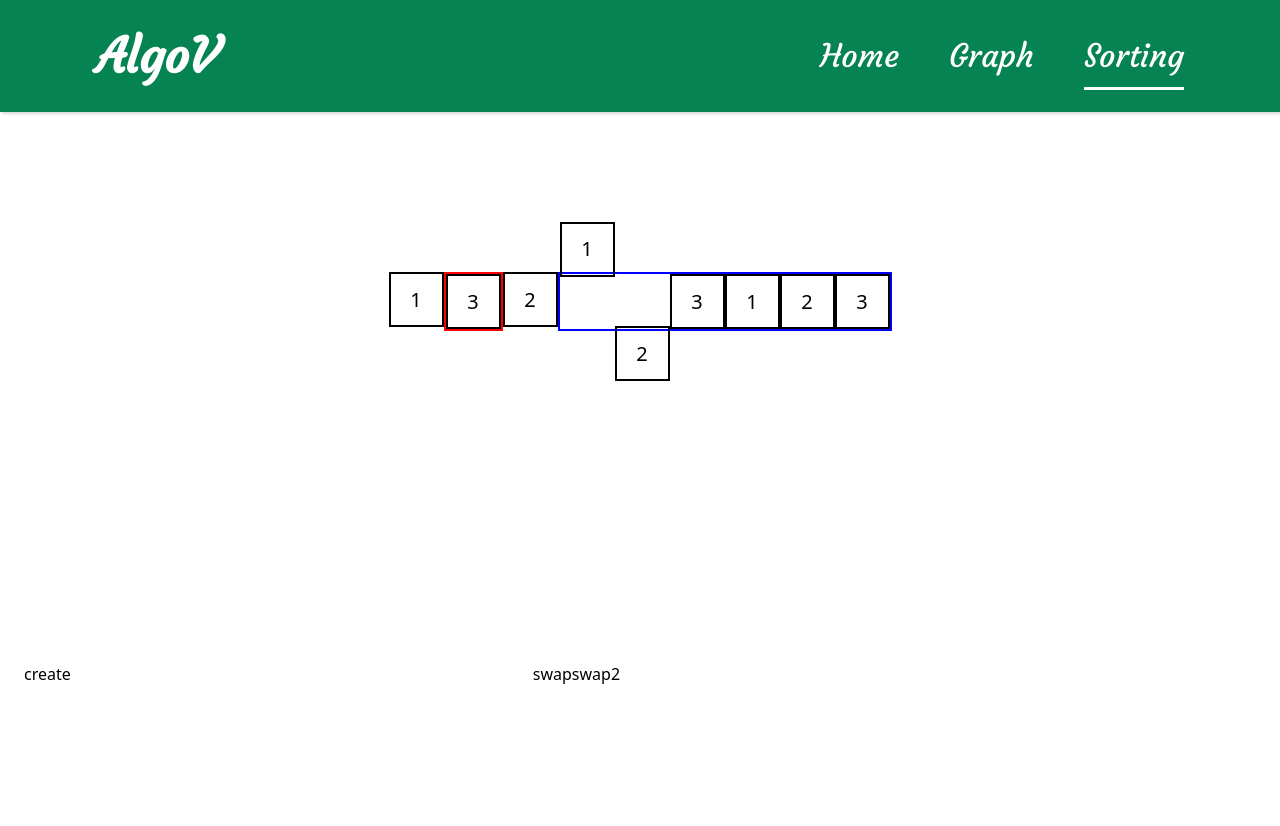
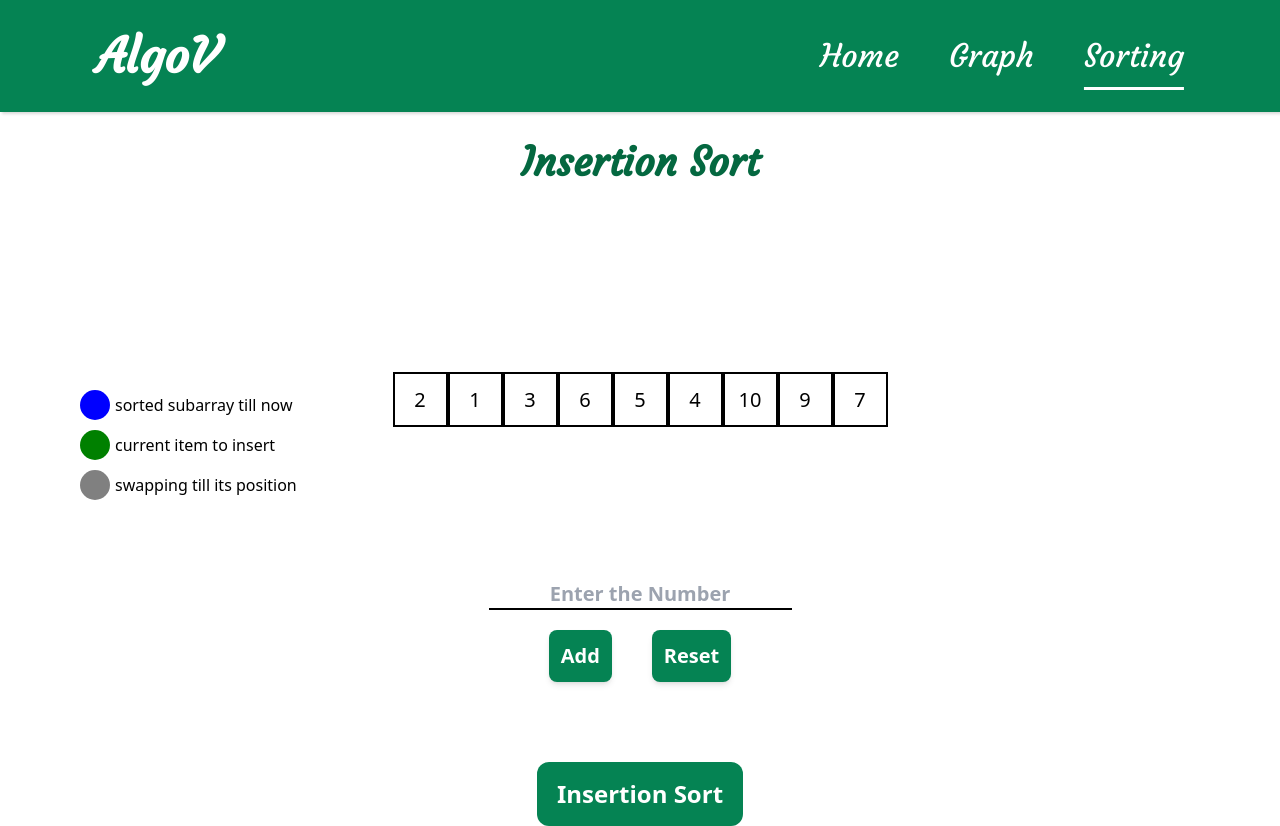
Before and after one commit to Abdelrahman-Abdelmoaty/AlgoV, a React (Create React App) app: page /sorting/insertion-sort in a window 1280 px wide. Before the commit the page ends 800 px from the top, so only its background shows below. Built offline with nearby package versions, Linux system fonts and the light colour scheme.

Commit message:
implemented insertion sort

```diff
--- a/src/components/Navbar.jsx
+++ b/src/components/Navbar.jsx
@@ -15,30 +15,72 @@ export default function Navbar() {
             </Link>
           </li>
           <li>
-            <button className={`${location.pathname.includes("/graph/") && "active"} graph`}>Graph</button>
+            <button
+              className={`${
+                location.pathname.includes("/graph/") && "active"
+              } graph`}
+            >
+              Graph
+            </button>
             <ul className="graph-list">
               <li>
-                <Link className={`${location.pathname === "/graph/BFS" && "active"}`} to="/graph/BFS">
+                <Link
+                  className={`${
+                    location.pathname === "/graph/BFS" && "active"
+                  }`}
+                  to="/graph/BFS"
+                >
                   BFS
                 </Link>
               </li>
               <li>
-                <Link className={`${location.pathname === "/graph/DFS" && "active"}`} to="/graph/DFS">
+                <Link
+                  className={`${
+                    location.pathname === "/graph/DFS" && "active"
+                  }`}
+                  to="/graph/DFS"
+                >
                   DFS
                 </Link>
               </li>
             </ul>
           </li>
           <li>
-            <button className={`${location.pathname.includes("/sorting/") && "active"} sorting`}>Sorting</button>
+            <button
+              className={`${
+                location.pathname.includes("/sorting/") && "active"
+              } sorting`}
+            >
+              Sorting
+            </button>
             <ul className="sorting-list">
               <li>
-                <Link className={`${location.pathname === "/sorting/bubble-sort" && "active"}`} to="/sorting/bubble-sort">
+                <Link
+                  className={`${
+                    location.pathname === "/sorting/bubble-sort" && "active"
+                  }`}
+                  to="/sorting/bubble-sort"
+                >
                   Bubble Sort
                 </Link>
               </li>
               <li>
-                <Link className={`${location.pathname === "/sorting/insertion-sort" && "active"}`} to="/sorting/insertion-sort">
+                <Link
+                  className={`${
+                    location.pathname === "/sorting/selection" && "active"
+                  }`}
+                  to="/sorting/selection-sort"
+                >
+                  Selection Sort
+                </Link>
+              </li>
+              <li>
+                <Link
+                  className={`${
+                    location.pathname === "/sorting/insertion-sort" && "active"
+                  }`}
+                  to="/sorting/insertion-sort"
+                >
                   Insertion Sort
                 </Link>
               </li>
--- a/src/components/Sorting/InsertionSort.jsx
+++ b/src/components/Sorting/InsertionSort.jsx
@@ -1,41 +1,170 @@
 import { useState } from "react";
 import List from "./List";
 import uuid from "react-uuid";
+import { motion } from "framer-motion";
+import "../../styles/graph-algorithm.css";
 
-export default function InsertionSort() {
-  const [test1, setTest1] = useState("");
-  const [test2, setTest2] = useState("");
-  const [areas, setAreas] = useState([
+export default function SortingAlgorithm() {
+  const [list, setList] = useState([
     {
-      i: 1,
-      j: 2,
-      color: "red",
+      id: uuid(),
+      value: 2,
+      color: "black",
+      backgroundColor: "white",
+      borderColor: "black",
     },
     {
-      i: 3,
-      j: 9,
-      color: "blue",
+      id: uuid(),
+      value: 1,
+      color: "black",
+      backgroundColor: "white",
+      borderColor: "black",
+    },
+    {
+      id: uuid(),
+      value: 3,
+      color: "black",
+      backgroundColor: "white",
+      borderColor: "black",
+    },
+    {
+      id: uuid(),
+      value: 6,
+      color: "black",
+      backgroundColor: "white",
+      borderColor: "black",
+    },
+    {
+      id: uuid(),
+      value: 5,
+      color: "black",
+      backgroundColor: "white",
+      borderColor: "black",
+    },
+    {
+      id: uuid(),
+      value: 4,
+      color: "black",
+      backgroundColor: "white",
+      borderColor: "black",
+    },
+    {
+      id: uuid(),
+      value: 10,
+      color: "black",
+      backgroundColor: "white",
+      borderColor: "black",
+    },
+    {
+      id: uuid(),
+      value: 9,
+      color: "black",
+      backgroundColor: "white",
+      borderColor: "black",
+    },
+    {
+      id: uuid(),
+      value: 7,
+      color: "black",
+      backgroundColor: "white",
+      borderColor: "black",
     },
   ]);
-  const [list, setList] = useState([
-    { id: uuid(), value: 1 },
-    { id: uuid(), value: 2 },
-    { id: uuid(), value: 3 },
-    { id: uuid(), value: 1 },
-    { id: uuid(), value: 2 },
-    { id: uuid(), value: 3 },
-    { id: uuid(), value: 1 },
-    { id: uuid(), value: 2 },
-    { id: uuid(), value: 3 },
-  ]);
-  const [swap, setSwap] = useState([
-    { i: 1, j: 2 },
-    { i: 3, j: 4 },
-    { i: 1, j: 3 },
-  ]);
 
+  const [swap, setSwap] = useState([]);
+  const [areas, setAreas] = useState([]);
+
+  const changeColor = (i, color) => {
+    setList((list) => {
+      return list.map((item, idx) => {
+        if (idx === i) {
+          return {
+            ...item,
+            backgroundColor: color === "black" ? "white" : color,
+          };
+        } else return item;
+      });
+    });
+  };
+
+  const resetColors = (start, end) => {
+    for (let i = start; i <= end; i++) {
+      changeColor(i, "black");
+    }
+  };
+
+  const makeFullSwap = (i, j, time, swapFlag, callback) => {
+    setTimeout(() => {
+      changeColor(i, "grey");
+      changeColor(j, "green");
+      swapFlag && setSwap((prev) => [...prev, { i, j }]);
+      setTimeout(
+        () => {
+          changeColor(i, "black");
+          changeColor(j, "black");
+          callback();
+        },
+        swapFlag ? 4500 : 500
+      );
+    }, time);
+  };
+  const handleInsertionSort = async () => {
+    const copy = [...list];
+    const n = copy.length;
+    const delay = (ms) => new Promise((resolve) => setTimeout(resolve, ms));
+    changeColor(0, "green");
+    await delay(1000);
+    changeColor(0, "blue");
+    await delay(1000);
+    for (let i = 1; i < n; i++) {
+      let key = copy[i].value;
+      let j = i - 1;
+
+      changeColor(i, "green");
+
+      while (j >= 0 && copy[j].value > key) {
+        resetColors(0, n - 1);
+        await new Promise((resolve) =>
+          makeFullSwap(j, j + 1, 1000, true, () => {
+            resolve();
+          })
+        );
+        j = j - 1;
+      }
+      await delay(1000);
+      for (let k = i; k >= 0; k--) changeColor(k, "blue");
+      // resetColors(0, n - 1);
+
+      await delay(1000);
+    }
+  };
+
+  const keys = [
+    {
+      backgroundColor: "grey",
+      label: "swapping till its position",
+    },
+    {
+      backgroundColor: "green",
+      label: "current item to insert",
+    },
+    {
+      backgroundColor: "blue",
+      label: "sorted subarray till now",
+    },
+  ];
   return (
     <div>
+      <div className="keys absolute left-0 top-1/2 transform -translate-y-1/2 pl-20">
+        {keys?.map((key) => (
+          <div className="key">
+            <div className="sample" style={key}></div>
+            <span>{key.label}</span>
+          </div>
+        ))}
+      </div>
+      <div className="flex flex-col items-center">
+        <h2 className="algorithm-title">Insertion Sort</h2>
         <List
           list={list}
           setList={setList}
@@ -44,57 +173,14 @@ export default function InsertionSort() {
           areas={areas}
           setAreas={setAreas}
         />
-      <button
-        onClick={() =>
-          setList([
-            { id: "1", value: 1 },
-            { id: "2", value: 2 },
-            { id: "3", value: 3 },
-            { id: "4", value: 1 },
-            { id: "5", value: 2 },
-            { id: "6", value: 3 },
-            { id: "7", value: 1 },
-            { id: "8", value: 2 },
-            { id: "9", value: 3 },
-            { id: "10", value: 1 },
-            { id: "20", value: 2 },
-            { id: "30", value: 3 },
-            { id: "40", value: 1 },
-            { id: "50", value: 2 },
-            { id: "60", value: 3 },
-            { id: "70", value: 1 },
-            { id: "80", value: 2 },
-            { id: "90", value: 3 },
-            { id: "12", value: 1 },
-            { id: "22", value: 2 },
-            { id: "32", value: 3 },
-            { id: "42", value: 1 },
-            { id: "52", value: 2 },
-            { id: "62", value: 3 },
-            { id: "72", value: 1 },
-            { id: "82", value: 2 },
-            { id: "92", value: 3 },
-            { id: "120", value: 1 },
-            { id: "220", value: 2 },
-            { id: "320", value: 3 },
-            { id: "420", value: 1 },
-            { id: "520", value: 2 },
-            { id: "620", value: 3 },
-            { id: "720", value: 1 },
-            { id: "820", value: 2 },
-            { id: "920", value: 3 },
-          ])
-        }
+        <motion.button
+          onClick={handleInsertionSort}
+          whileHover={{ scale: 1.1 }}
+          className="bg-[rgb(5,131,83)] text-white px-5 py-4 text-2xl font-semibold rounded-xl"
         >
-        create
-      </button>
-      <input value={test1} onChange={(e) => setTest1(e.target.value)} />
-      <input value={test2} onChange={(e) => setTest2(e.target.value)} />
-
-      <button onClick={() => setSwap([...swap, { i: +test1, j: +test2 }])}>
-        swap
-      </button>
-      <button onClick={() => setSwap([...swap, { i: 0, j: 2 }])}>swap2</button>
+          Insertion Sort
+        </motion.button>
+      </div>
     </div>
   );
 }
--- a/src/router.js
+++ b/src/router.js
@@ -5,7 +5,7 @@ import DFS from "./components/Graph/DFS";
 import Layout from "./components/Layout";
 import InsertionSort from "./components/Sorting/InsertionSort";
 import BubbleSort from "./components/Sorting/BubbleSort";
-
+import SelectionSort from "./components/Sorting/SelectionSort";
 const router = createBrowserRouter([
   {
     path: "",
@@ -26,6 +26,7 @@ const router = createBrowserRouter([
         children: [
           { path: "insertion-sort", element: <InsertionSort /> },
           { path: "bubble-sort", element: <BubbleSort /> },
+          { path: "selection-sort", element: <SelectionSort />},
         ],
       },
     ],
--- a/src/styles/graph-algorithm.css
+++ b/src/styles/graph-algorithm.css
@@ -38,7 +38,7 @@
   align-items: center;
   gap: 15px;
 }
-input[type=range] {
+input[type="range"] {
   -webkit-appearance: none;
   appearance: none;
   background: rgb(5, 131, 83);
@@ -46,12 +46,12 @@ input[type=range] {
   border-radius: 10px;
   flex: 1;
 }
-input[type=range]::-webkit-slider-thumb {
+input[type="range"]::-webkit-slider-thumb {
   /* -webkit-appearance: none;
   appearance: none; */
 }
-input[type=range]::-moz-range-thumb,
-input[type=range]::-webkit-slider-thumb {
+input[type="range"]::-moz-range-thumb,
+input[type="range"]::-webkit-slider-thumb {
   background: #333;
   height: 15px;
   width: 15px;
@@ -104,19 +104,19 @@ input[type=range]::-webkit-slider-thumb {
   background: rgb(5, 131, 83);
   color: white;
 }
-.graph-algorithm-component .keys {
+.keys {
   flex-direction: column-reverse;
   display: flex;
   gap: 10px;
   flex-wrap: wrap;
   height: 200px;
 }
-.graph-algorithm-component .keys .key {
+.keys .key {
   display: flex;
   align-items: center;
   gap: 5px;
 }
-.graph-algorithm-component .keys .sample {
+.keys .sample {
   height: 30px;
   width: 30px;
   border-radius: 50%;
```
Also changed, not shown: src/components/Sorting/List.jsx (+22 -4 lines). Lines whose indentation alone changed are shown as unchanged.
